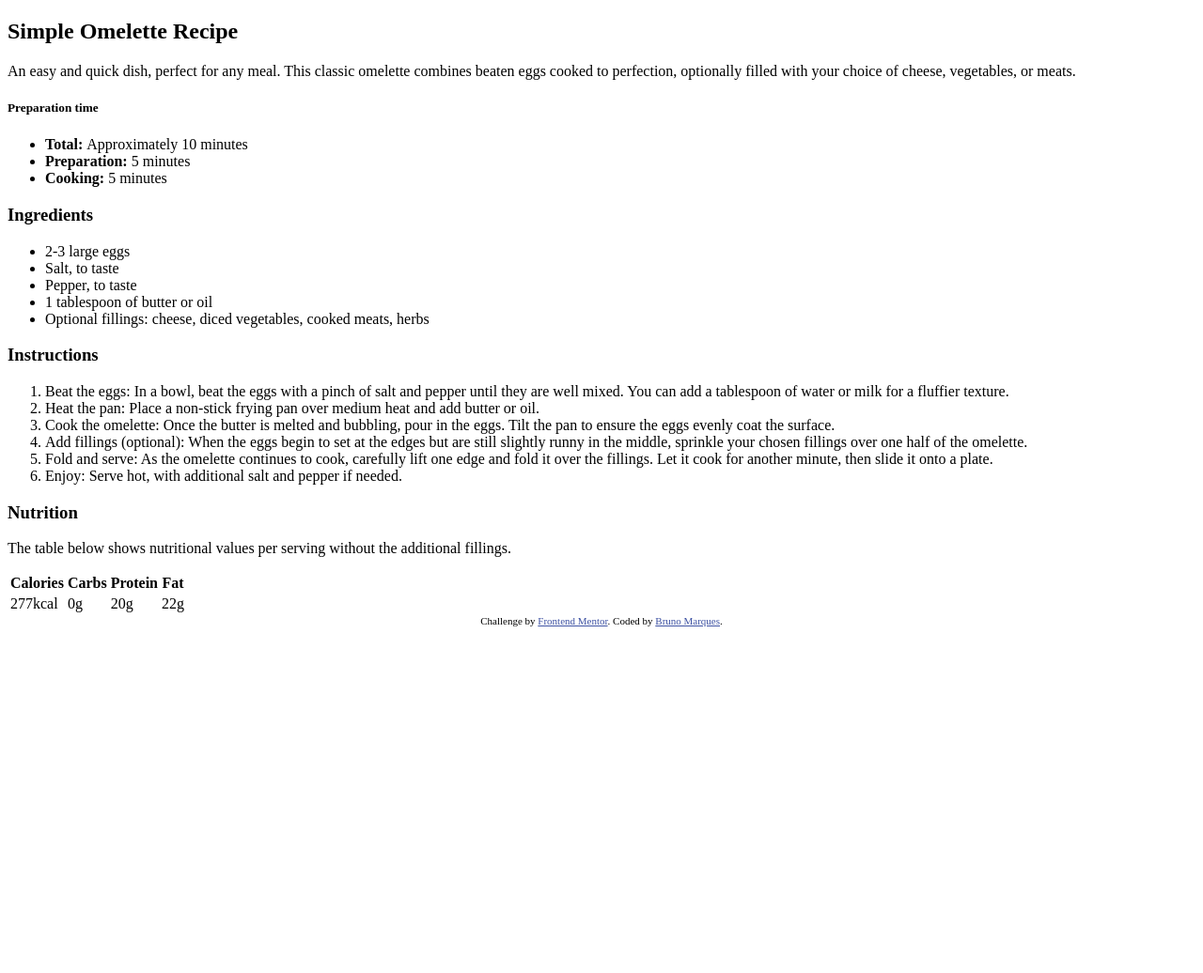
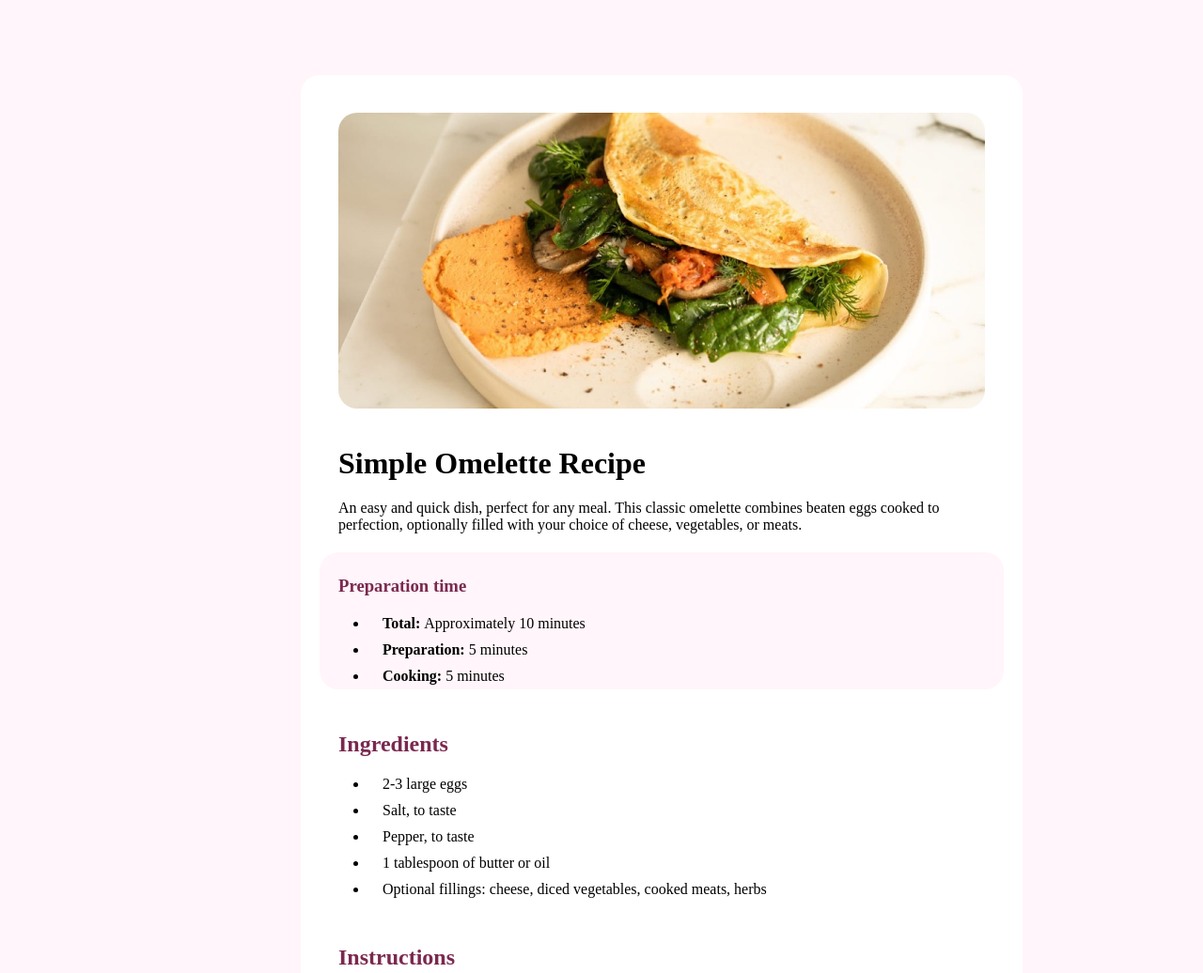
Before and after one commit to brunomarques97/Frontend-Mentor, a plain HTML site: page Página de receitas/page/index.html in a window 1280 px wide. Shown: the top 1036 px of the page at 94% size. Before the commit the page ends 800 px from the top, so only its background shows below. Drawn offline with Linux system fonts and the light colour scheme.

Commit message:
Adicionei o CSS

```diff
--- a/Página de receitas/index.html
+++ b/Página de receitas/page/index.html
@@ -4,19 +4,16 @@
   <meta charset="UTF-8">
   <meta name="viewport" content="width=device-width, initial-scale=1.0"> <!-- displays site properly based on user's device -->
 
-  <link rel="icon" type="image/png" sizes="32x32" href="./assets/images/favicon-32x32.png">
+  <link rel="icon" type="image/png" sizes="32x32" href="../assets/images/favicon-32x32.png">
+  <link rel="stylesheet" href="style.css">
 
   <title>Frontend Mentor | Recipe page</title>
-
-  <!-- Feel free to remove these styles or customise in your own stylesheet 👍 -->
-  <style>
-    .attribution { font-size: 11px; text-align: center; }
-    .attribution a { color: hsl(228, 45%, 44%); }
-  </style>
 </head>
 <body>
   <main>
-    <section class="image"></section>
+    <section class="image">
+      <img src="../assets/images/image-omelette.jpeg" alt="Omelette">
+    </section>
     <section class="resumo">
       <h1>Simple Omelette Recipe</h1>
       <p>
@@ -25,7 +22,7 @@
       </p>
     </section>
     <section class="preparation">
-      <h5>Preparation time</h5>
+      <h3>Preparation time</h3>
       <ul>
         <li>
           <b>Total: </b>
@@ -42,7 +39,7 @@
       </ul>
     </section>
     <section class="ingredients">
-      <h3>Ingredients</h3>
+      <h2>Ingredients</h2>
 
       <ul>
         <li>2-3 large eggs</li>
@@ -53,48 +50,52 @@
       </ul>
     </section>
     <section class="instructions">
-      <h3>Instructions</h3>
+      <h2>Instructions</h2>
 
       <ol>
         <li>
-          Beat the eggs: In a bowl, beat the eggs with a pinch of salt and pepper until they are well mixed.
+          <b>Beat the eggs:</b> In a bowl, beat the eggs with a pinch of salt and pepper until they are well mixed.
           You can add a tablespoon of water or milk for a fluffier texture.
         </li>
         <li>
-          Heat the pan: Place a non-stick frying pan over medium heat and add butter or oil.
+          <b>Heat the pan:</b> Place a non-stick frying pan over medium heat and add butter or oil.
         </li>
         <li>
-          Cook the omelette: Once the butter is melted and bubbling, pour in the eggs. Tilt the pan to ensure
+          <b>Cook the omelette:</b> Once the butter is melted and bubbling, pour in the eggs. Tilt the pan to ensure
           the eggs evenly coat the surface.
         </li>
         <li>
-          Add fillings (optional): When the eggs begin to set at the edges but are still slightly runny in the
+          <b>Add fillings (optional):</b> When the eggs begin to set at the edges but are still slightly runny in the
           middle, sprinkle your chosen fillings over one half of the omelette.
         </li>
         <li>
-          Fold and serve: As the omelette continues to cook, carefully lift one edge and fold it over the
+          <b>Fold and serve:</b> As the omelette continues to cook, carefully lift one edge and fold it over the
           fillings. Let it cook for another minute, then slide it onto a plate.
         </li>
-        <li>Enjoy: Serve hot, with additional salt and pepper if needed.</li>
+        <li><b>Enjoy:</b> Serve hot, with additional salt and pepper if needed.</li>
       </ol>
     </section>
     <section class="nutrition">
-      <h3>Nutrition</h3>
+      <h2>Nutrition</h2>
       <p>
         The table below shows nutritional values per serving without the additional fillings.
       </p>
       <table>
-        <tr>
-          <th>Calories</th>
-          <th>Carbs</th>
-          <th>Protein</th>
-          <th>Fat</th>
+        <tr class="linha">
+          <td>Calories</td>
+          <td>277kcal</td>
         </tr>
-        <tr>
-          <td><span>277kcal</span></td>
-          <td><span>0g</span></td>
-          <td><span>20g</span></td>
-          <td><span>22g</span></td>
+        <tr class="linha">
+          <td>Carbs</td>
+          <td>0g</td>
+        </tr>
+        <tr class="linha">
+          <td>Protein</td>
+          <td>20g</td>
+        </tr>
+        <tr >
+          <td>Fat</td>
+          <td>22g</td>
         </tr>
       </table>
     </section>
--- /dev/null
+++ b/Página de receitas/page/style.css
@@ -0,0 +1,104 @@
+* {
+    margin: 0;
+    padding: 0;
+    box-sizing: border-box;
+}
+@font-face {
+    font-family: outfit;
+    src: url('../assets/fonts/outfit/Outfit-VariableFont_wght.ttf') format('outfit');
+    font-weight: normal;
+    font-style: normal;
+
+    font-family: YoungSerif;
+    src: url('../assets/fonts/young-serif/YoungSerif-Regular.ttf') format('YoungSerif');
+    font-weight: normal;
+    font-style: normal;
+  }
+:root {
+    --cor-primaria: hsl(332, 51%, 32%);
+    --cor-secundaria: hsl(330, 100%, 98%);
+}
+body {
+    background-color: var(--cor-secundaria);
+    width: 100vw;
+    font-family: young-serif;
+}
+main{
+    display: flex;
+    width: 60%;
+    flex-direction: column;
+    align-items: center;
+    justify-content: center;
+    gap: 20px;
+    padding: 20px;
+    border-radius: 20px;
+    margin: 5em 20em;
+    background-color: hsl(0, 0%, 100%);
+}
+section {
+    display: flex;
+    flex-wrap: wrap;
+    justify-content: center;
+    align-items: center;
+    gap: 20px;
+    padding: 20px 20px 0 20px;
+}
+img {
+    width: 100%;
+    height: 100%;
+    border-radius: 20px;
+}
+h1 {
+    font-family: outfit;
+    width: 100%;
+    text-align: left;
+    font-size: 2rem;
+}
+h2, h3 {
+    font-family: outfit;
+    width: 100%;
+    text-align: left;
+    margin: 5px 0;
+    color: var(--cor-primaria);
+}
+.preparation{
+    width: 100%;
+    display: flex;
+    flex-direction: column;
+    align-items: flex-start;
+    gap: 10px;
+    border-radius: 20px;
+    background-color: var(--cor-secundaria);
+}
+.ingredients{
+    width: 100%;
+    display: flex;
+    flex-direction: column;
+    align-items: flex-start;
+    gap: 10px;
+}
+li{
+    margin: auto 2rem;
+    padding: 5px 15px;
+}
+table {
+    width: 100%;
+    border-collapse: collapse;
+  }
+
+th, td {
+    padding: 8px;
+    text-align: left;
+}
+.linha{
+    border-bottom: 1px solid #ddd;
+}
+
+td:nth-child(2) {
+    font-weight: bold;
+    text-align: left;
+    color: var(--cor-primaria);
+}
+.attribution{
+    text-align: center;
+}
```
Also changed, not shown: 1 other file.
